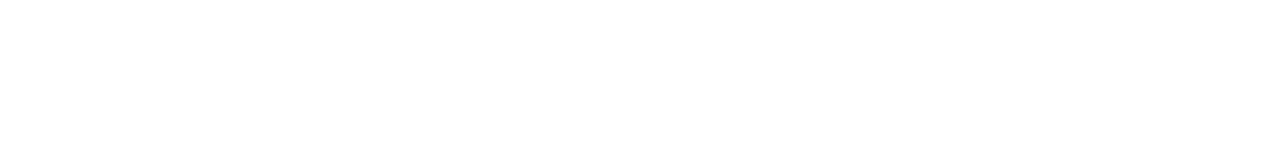
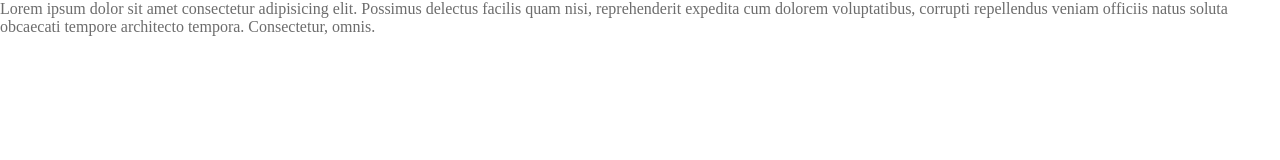
Before and after one commit to diegocoelho-svg/travelgram-project, a plain HTML site: page index.html in a window 1280 px wide. Drawn offline with Linux system fonts and the light colour scheme.

Commit message:
initial style guide

```diff
--- a/index.html
+++ b/index.html
@@ -7,6 +7,8 @@
   <link rel="stylesheet" href="styles/index.css">
 </head>
 <body>
+  <p>Lorem ipsum dolor sit amet consectetur adipisicing elit. Possimus delectus facilis quam nisi, reprehenderit expedita cum dolorem voluptatibus, corrupti repellendus veniam officiis natus soluta obcaecati tempore architecto tempora. Consectetur, omnis.
+  </p>
 
 </body>
 </html>
--- a/styles/global.css
+++ b/styles/global.css
@@ -0,0 +1,21 @@
+* {
+  margin: 0;
+  padding: 0;
+  box-sizing: border-box;
+}
+
+:root {
+  /* USAR EM VÁRIOS LUGARES NO PROJETO */
+  --brand-color: #EF5F4C;
+  --shape-transparency: #ffffff91;
+  --background-color: #FFFFFF;
+  --surface-color: #F5F5F5;
+  --skeleton-color: #D9D9D9;
+  --text-color-primary: #313131;
+  --text-color-secondary: #6C6C6C;
+}
+
+body {
+  color: var(--text-color-secondary);
+  background-color: var(--background-color);
+}
```
Also changed, not shown: assets/Image 01.png (added), assets/Image 02.png (added), assets/Image 03.png (added), assets/Image 04.png (added), assets/Image 05.png (added), assets/Image 06.png (added), assets/Image 07.png (added), assets/Image 08.png (added), assets/Image 09.png (added), assets/Image 10.png (added), assets/Image 11.png (added), 1 other file.
